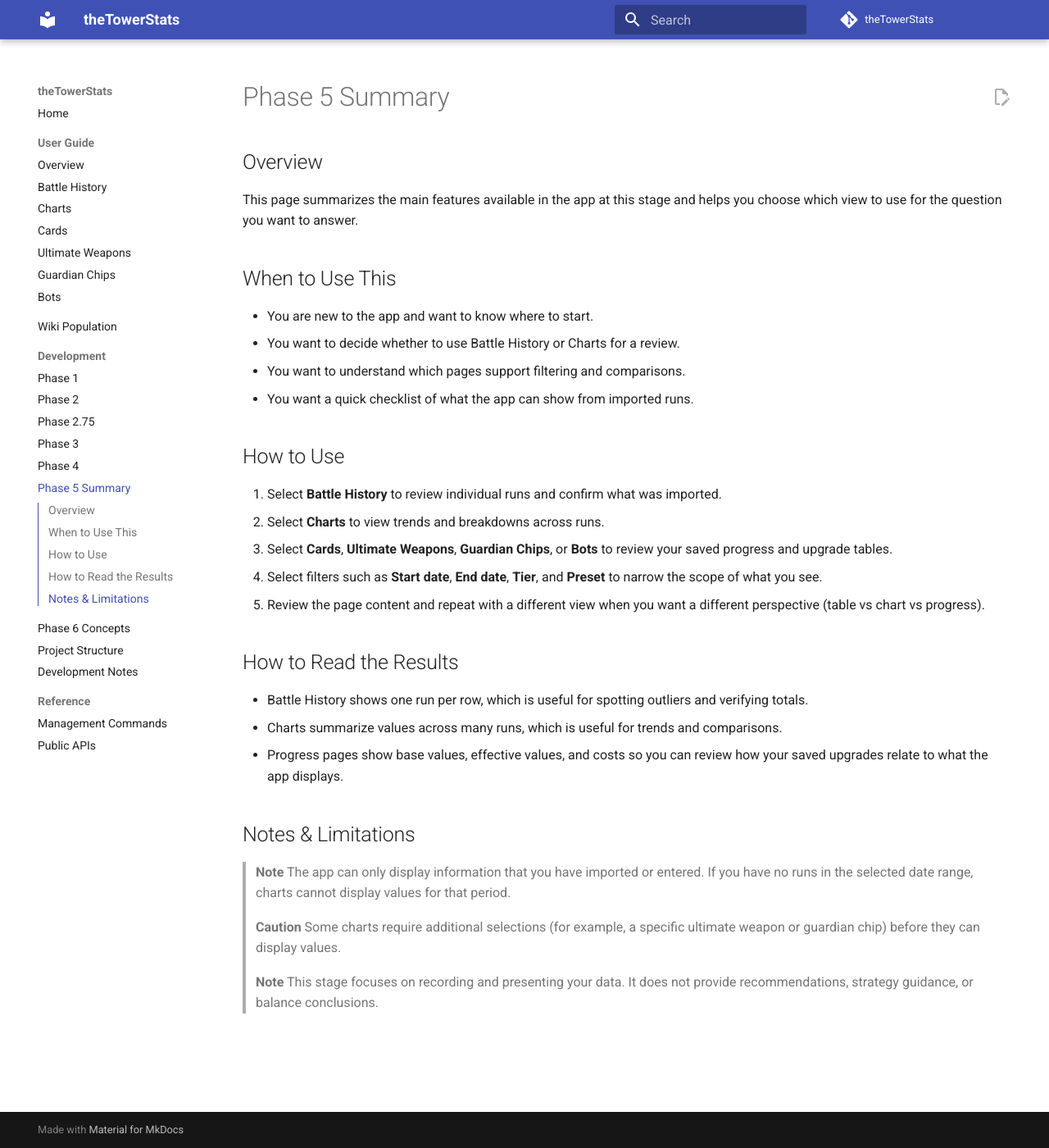
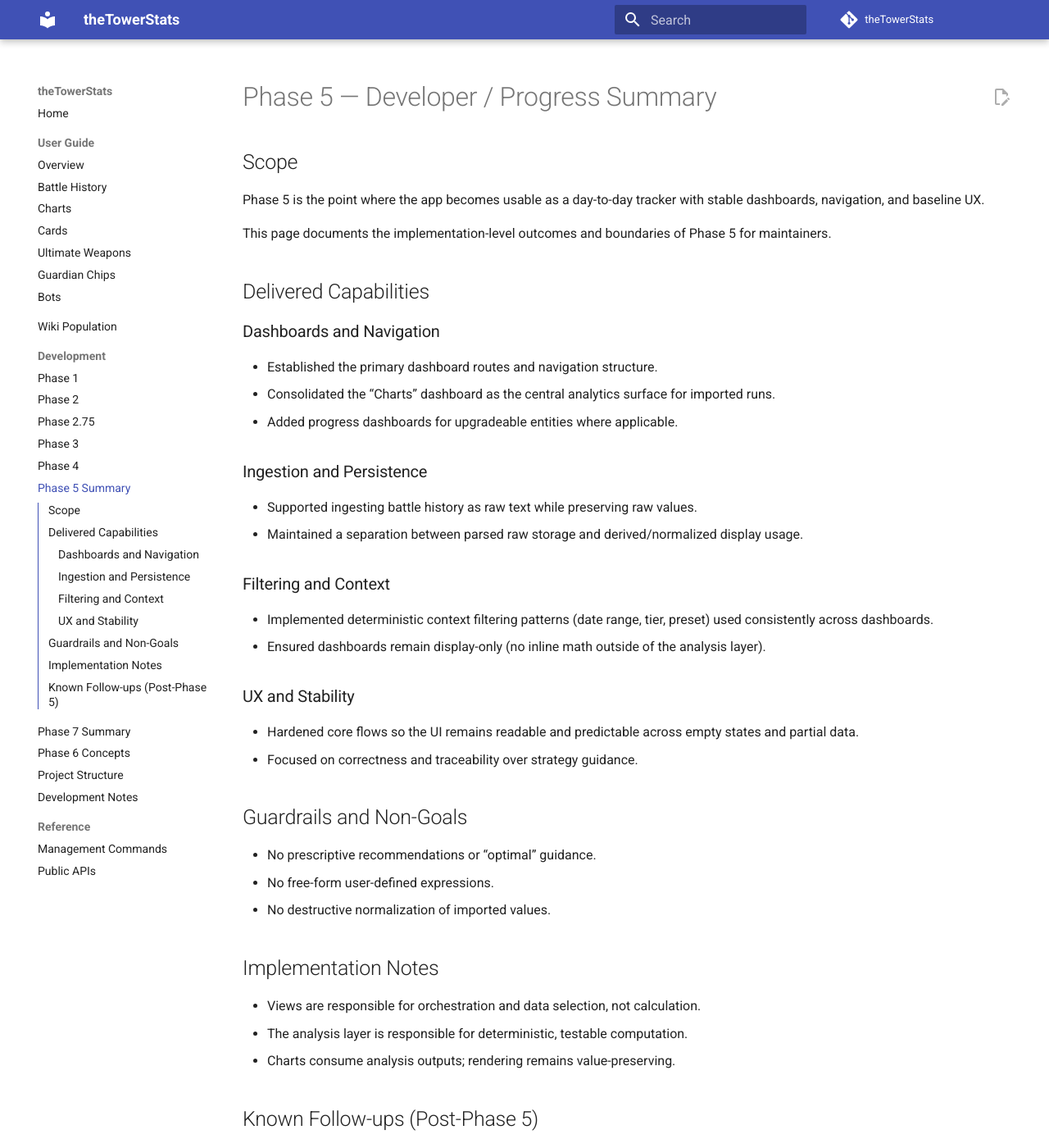
Before and after one commit to mahbam42/theTowerStats, an MkDocs documentation site: the page built from docs/phase5.md, in a window 1280 px wide and 1400 px high. Shown: the whole window at 82% size. Built offline with MkDocs 1.6.1 and Material for MkDocs 9.7.7, drawn with Linux system fonts in a browser that asks for light colours; comment, search, counter and statistics services are not loaded; some of the changed text lies outside the part shown.

Commit message:
fixed docs arrangement and added a summary of phase 7

```diff
--- a/docs/phase5.md
+++ b/docs/phase5.md
@@ -1,37 +1,47 @@
-# Phase 5 Summary
+# Phase 5 — Developer / Progress Summary
 
-## Overview
+## Scope
 
-This page summarizes the main features available in the app at this stage and helps you choose which view to use for the question you want to answer.
+Phase 5 is the point where the app becomes usable as a day-to-day tracker with stable dashboards, navigation, and baseline UX.
 
-## When to Use This
+This page documents the implementation-level outcomes and boundaries of Phase 5 for maintainers.
 
-- You are new to the app and want to know where to start.
-- You want to decide whether to use Battle History or Charts for a review.
-- You want to understand which pages support filtering and comparisons.
-- You want a quick checklist of what the app can show from imported runs.
+## Delivered Capabilities
 
-## How to Use
+### Dashboards and Navigation
 
-1. Select **Battle History** to review individual runs and confirm what was imported.
-2. Select **Charts** to view trends and breakdowns across runs.
-3. Select **Cards**, **Ultimate Weapons**, **Guardian Chips**, or **Bots** to review your saved progress and upgrade tables.
-4. Select filters such as **Start date**, **End date**, **Tier**, and **Preset** to narrow the scope of what you see.
-5. Review the page content and repeat with a different view when you want a different perspective (table vs chart vs progress).
+- Established the primary dashboard routes and navigation structure.
+- Consolidated the “Charts” dashboard as the central analytics surface for imported runs.
+- Added progress dashboards for upgradeable entities where applicable.
 
-## How to Read the Results
+### Ingestion and Persistence
 
-- Battle History shows one run per row, which is useful for spotting outliers and verifying totals.
-- Charts summarize values across many runs, which is useful for trends and comparisons.
-- Progress pages show base values, effective values, and costs so you can review how your saved upgrades relate to what the app displays.
+- Supported ingesting battle history as raw text while preserving raw values.
+- Maintained a separation between parsed raw storage and derived/normalized display usage.
 
-## Notes & Limitations
+### Filtering and Context
 
-> **Note**
-> The app can only display information that you have imported or entered. If you have no runs in the selected date range, charts cannot display values for that period.
+- Implemented deterministic context filtering patterns (date range, tier, preset) used consistently across dashboards.
+- Ensured dashboards remain display-only (no inline math outside of the analysis layer).
 
-> **Caution**
-> Some charts require additional selections (for example, a specific ultimate weapon or guardian chip) before they can display values.
+### UX and Stability
 
-> **Note**
-> This stage focuses on recording and presenting your data. It does not provide recommendations, strategy guidance, or balance conclusions.
+- Hardened core flows so the UI remains readable and predictable across empty states and partial data.
+- Focused on correctness and traceability over strategy guidance.
+
+## Guardrails and Non-Goals
+
+- No prescriptive recommendations or “optimal” guidance.
+- No free-form user-defined expressions.
+- No destructive normalization of imported values.
+
+## Implementation Notes
+
+- Views are responsible for orchestration and data selection, not calculation.
+- The analysis layer is responsible for deterministic, testable computation.
+- Charts consume analysis outputs; rendering remains value-preserving.
+
+## Known Follow-ups (Post-Phase 5)
+
+- Phase 6 expands metric coverage and context guarantees.
+- Phase 7 introduces schema-driven Chart Builder tooling, snapshots, and deterministic confidence signals.
--- /dev/null
+++ b/docs/phase7.md
@@ -0,0 +1,57 @@
+# Phase 7 — Developer / Progress Summary
+
+## Purpose
+
+Phase 7 (“Power Tools”) shifts the app from descriptive dashboards to deterministic, schema-driven tooling that remains explainable and non-prescriptive.
+
+## What Was Added
+
+### Chart Builder Contract (DTO → Validation → Analysis)
+
+- Introduced `ChartConfigDTO` as a first-class, versioned configuration for ad-hoc charts.
+- Centralized validation in `validate_chart_config_dto` (units, category mixing, donut constraints, comparison scopes, smoothing capability).
+- Added an analysis execution path that consumes `ChartConfigDTO` and returns chart-ready DTO outputs only (no persistence, no ORM writes from analysis).
+
+### Snapshot System (Reusable, Immutable)
+
+- Snapshots persist a versioned `ChartConfigDTO` payload (`ChartSnapshot.config`) plus a dashboard `target`.
+- Snapshot immutability is enforced at the model layer.
+- Snapshot loading applies saved builder configuration back into the dashboard query state.
+- Snapshot encoding is JSONField-safe (dates stored as ISO strings) to preserve deterministic replays.
+
+### Cross-Dashboard Snapshot Reuse (Phase 7 Scope)
+
+- Implemented snapshot rendering on the Ultimate Weapons progress dashboard (SNAP_04 “UWs first”).
+- The UW dashboard renders the selected snapshot chart inline above the progress table (Option A).
+
+### Data Quality Flags (Patch Boundaries)
+
+- Added an admin-managed patch boundary model to represent known boundaries explicitly.
+- Charts surface boundary flags as deterministic tooltip reasons without modifying metric values.
+
+### Advice Layer (Read-only, Non-prescriptive)
+
+- Advice remains descriptive and forbids prescriptive tokens.
+- Added snapshot-based advice comparisons:
+  - Snapshot vs current filters
+  - Snapshot vs snapshot
+- Advice deterministically degrades to “Insufficient data” when either scope has fewer than 3 runs.
+
+## Key Files
+
+- DTO + analysis: `analysis/chart_config_dto.py`, `analysis/chart_config_validator.py`, `analysis/chart_config_engine.py`
+- Snapshots: `player_state/models.py` (`ChartSnapshot`), `core/charting/snapshot_codec.py`
+- Dashboard wiring: `core/views.py`, `core/templates/core/dashboard.html`
+- UW snapshot reuse: `core/views.py`, `core/templates/core/ultimate_weapon_progress.html`
+- Patch boundaries: `definitions/models.py`, `definitions/admin.py`
+- Advice: `core/advice.py`
+
+## Tests and Validation
+
+- Added/updated Phase 7 tests for DTO contract, snapshot reuse, advice degradation, and patch boundary flags.
+- Validation gates: `ruff`, `mypy`, `pytest` are expected to pass for Phase 7 completion.
+
+## Phase 8 Dependencies / Notes
+
+- `ChartSnapshot.target` and versioned `ChartConfigDTO` payloads are intended to support multi-player isolation and broader snapshot reuse in Phase 8.
+- Advice remains intentionally minimal in Phase 7 and should expand only by consuming existing DTO outputs (no new math).
--- a/mkdocs.yml
+++ b/mkdocs.yml
@@ -52,6 +52,7 @@
       - Phase 3: phase3.md
       - Phase 4: phase4.md
       - Phase 5 Summary: phase5.md
+      - Phase 7 Summary: phase7.md
       - Phase 6 Concepts: phase6_concepts.md
       - Project Structure: project_structure.md
       - Development Notes: development.md
```
